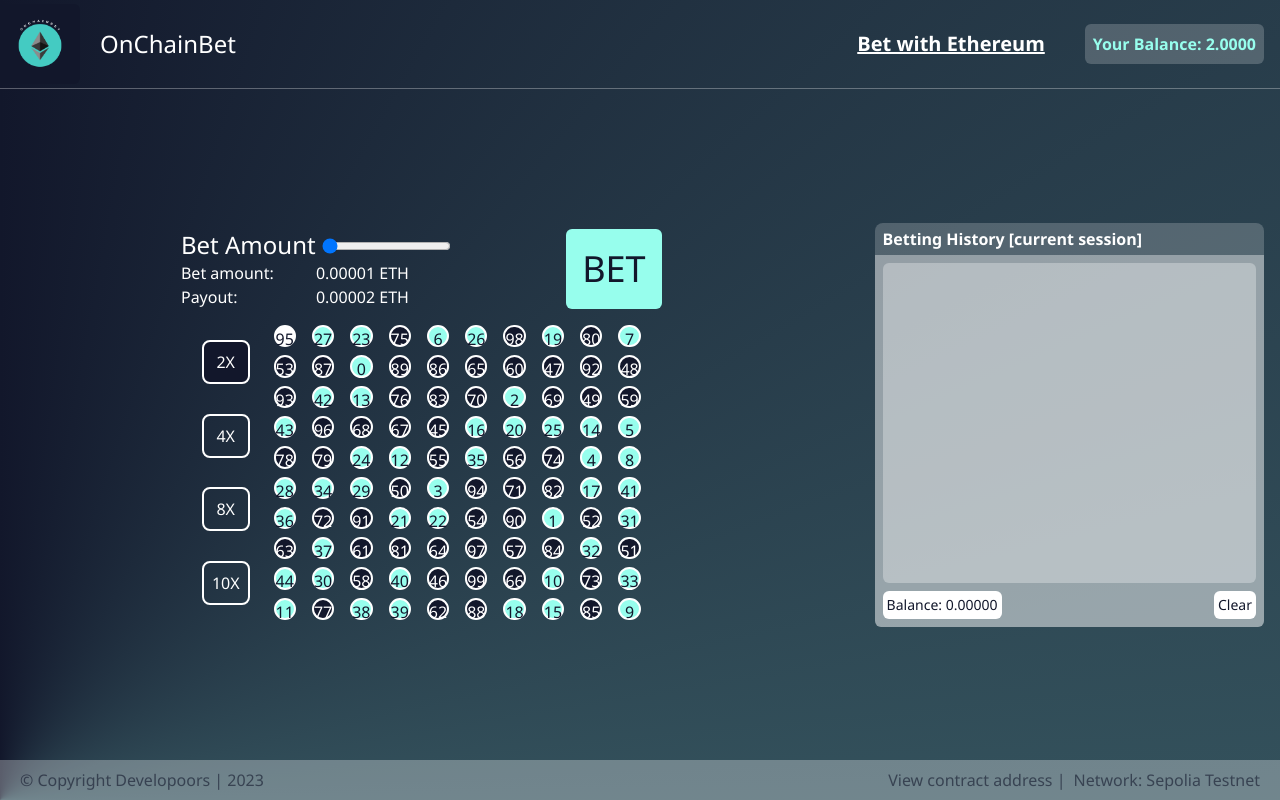
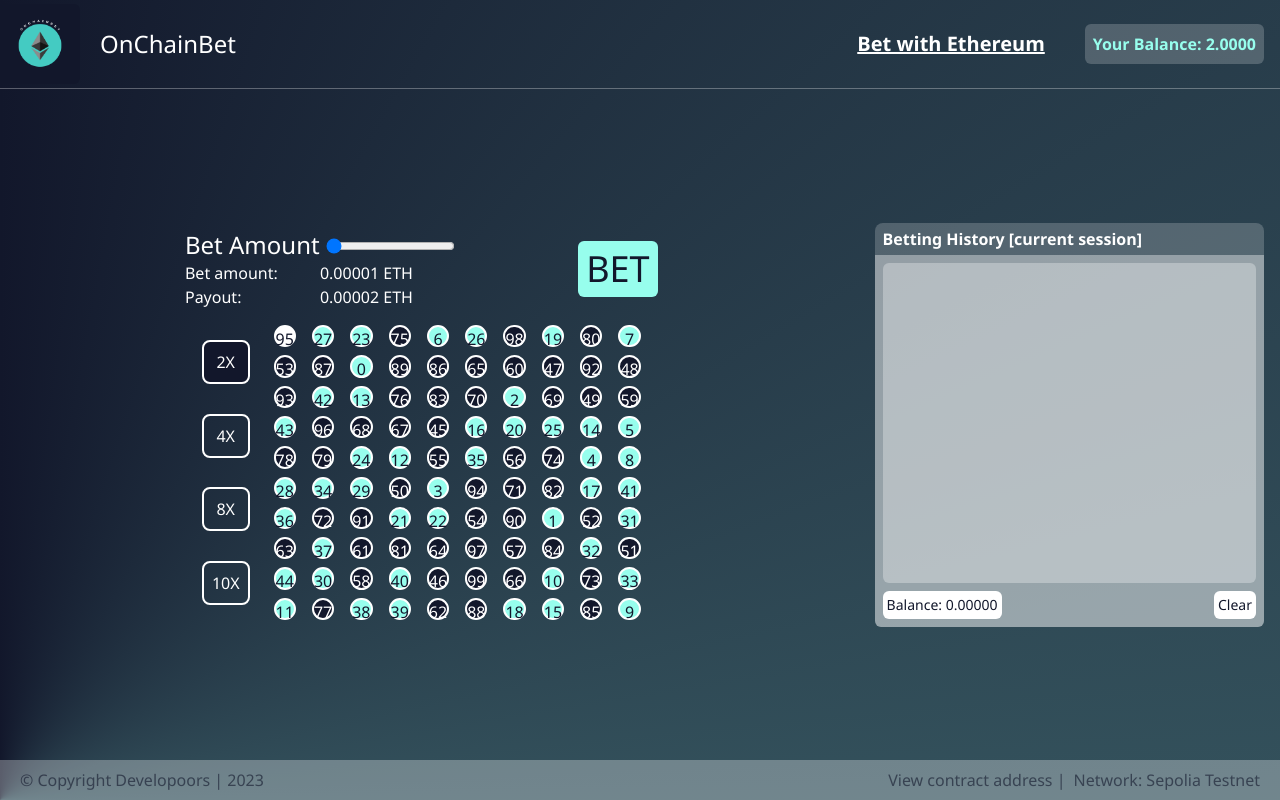
Before and after one commit to Jarjarsson/onchainbet, a Next.js app: page /demo in a window 1280 px wide. Built offline with nearby package versions, Linux system fonts and the light colour scheme.

Commit message:
fix: style

```diff
--- a/app/bet/page.tsx
+++ b/app/bet/page.tsx
@@ -82,7 +82,7 @@ const BetPage = () => {
             />
           )}
         </section>
-        <section className="w-1/3 flex flex-col justify-center p-4">
+        <section className="w-1/3 flex flex-col justify-center p-4 ">
           {wallet !== "" && <HistoryExpand history={history} clear={clear} />}
         </section>
       </main>
--- a/app/component/bettingInterface/BettingInterface.tsx
+++ b/app/component/bettingInterface/BettingInterface.tsx
@@ -47,7 +47,7 @@ const BettingInterface = ({
           e.preventDefault();
           onBet();
         }}
-        className="flex text-cc3 w-3/4 justify-around  "
+        className="flex text-cc3 w-3/4 justify-around items-center  "
       >
         <div>
           <label htmlFor="multiplierRange" className="text-2xl">
@@ -71,7 +71,7 @@ const BettingInterface = ({
         </div>
         <button
           disabled={buttonDisabled}
-          className="text-4xl rounded-md bg-cc2 p-4 text-cc1"
+          className="text-4xl rounded-md bg-cc2 text-cc1 h-fit p-2"
         >
           BET
         </button>
```
Also changed, not shown: app/page.tsx (+4 -8 lines).
